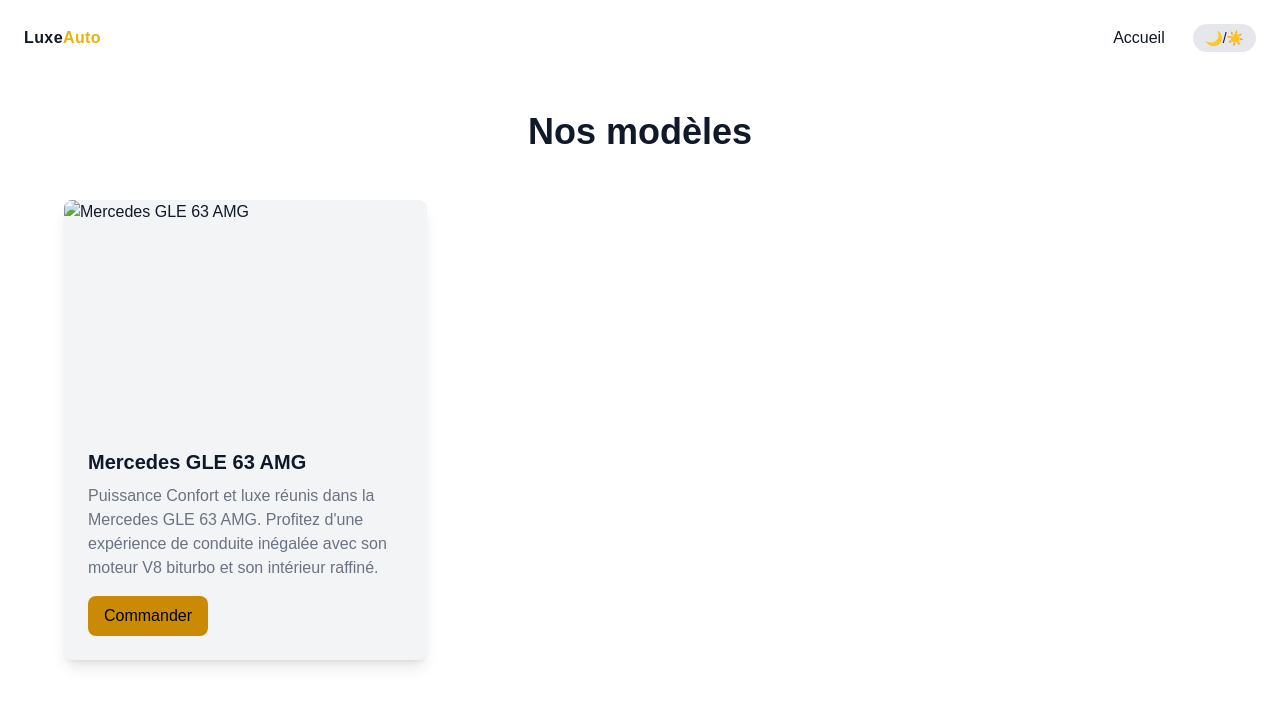
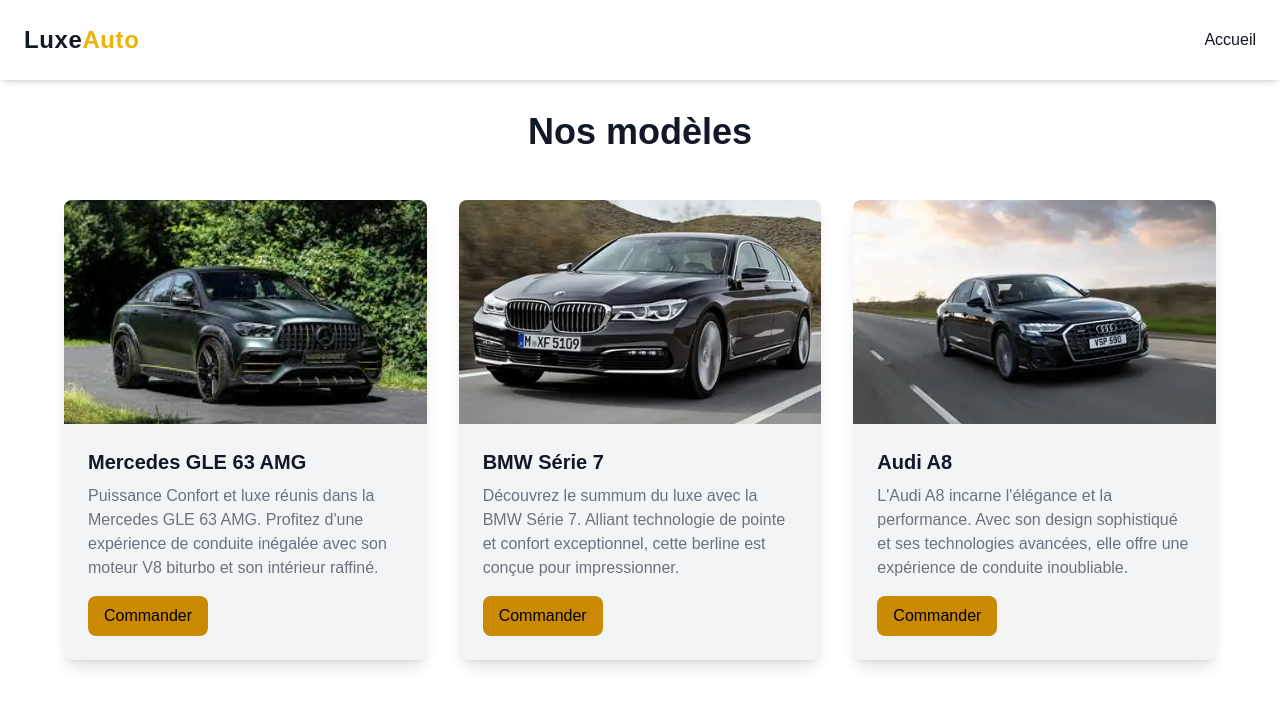
Before and after one commit to Ange20060/Ange20060.github.io, a plain HTML site: page modele.html in a window 1280 px wide. Drawn offline with nearby package versions, Linux system fonts and the light colour scheme.

Commit message:
correctin et mise a jour

```diff
--- a/asset/script.js
+++ b/asset/script.js
@@ -1,12 +1,12 @@
 // thème jour et nuit
-const themeToggle = document.getElementById('theme-toggle');
+const themeToggle = document.getElementById('themeToggle');
 themeToggle.addEventListener('click', () => {
     document.documentElement.classList.toggle('dark');
 });
 // commande whatsapp
-function oderWhatsApp(modelName) {
+function orderWhatsApp(modelName) {
     const phoneNumber = '22946617514'; // Remplacez par le numéro de téléphone souhaité
     const message = `Bonjour, je souhaite commander le modèle : ${modelName}`;
-    const url = `https://wa.me/${22946617514}?text=${encodeURIComponent(message)}`;
+    const url = `https://wa.me/${phoneNumber}?text=${encodeURIComponent(message)}`;
     window.open(url, '_blank');
 }
--- a/modele.html
+++ b/modele.html
@@ -9,13 +9,11 @@
     <link rel="stylesheet" href="asset/style.css">
 </head>
 <body class="bg-white text-gray-900 dark:bg-gray-900 dark:text-gray-100 transition-colors duration-500">
-    <header class="flex justify-between items-center p-6 shadows-md bg-white/70 dark:bg-gray-800/70 backdrop-blur-md fixed top-0 left-0 w-full z-50">
-        <h1 class="tex-2xl font-bold tracking-wide">Luxe<span class="text-yellow-500">Auto</span></h1>
+    <header class="flex justify-between items-center p-6 shadow-md bg-white/70 dark:bg-gray-800/70 backdrop-blur-md fixed top-0 left-0 w-full z-50">
+        <h1 class="text-2xl font-bold tracking-wide">Luxe<span class="text-yellow-500">Auto</span></h1>
         <nav class="space-x-6">
             <a href="index.html" class="hover:text-yellow-500">Accueil</a>
-            <button id="themeToggle" class="ml-4 bg-gray-200 dark:bg-gray-700 px-3 py-1 rounded-full text-sm">
-                🌙/☀️
-            </button>
+
         </nav>
 
     </header>
@@ -24,15 +22,37 @@
         <div class="grid md:grid-cols-3 gap-8 max-w-6xl mx-auto">
             <!-- Modèle de voiture  -->
             <div class="bg-gray-100 dark:bg-gray-800 rounded-lg shadow-lg overflow-hidden hover:scale-105  transition ">
-                <img src="assets/gle63.jpg" alt="Mercedes GLE 63 AMG" class="w-full h-56 object-cover">
+                <img src="asset/gle63.jpeg" alt="Mercedes GLE 63 AMG" class="w-full h-56 object-cover">
                 <div class="p-6">
                     <h3 class="text-xl font-semibold mb-2">Mercedes GLE 63 AMG</h3>
                     <p class="text-gray-500 dark:text-gray-300 mb-4">
                         Puissance Confort et luxe réunis dans la Mercedes GLE 63 AMG. Profitez d'une expérience de conduite inégalée avec son moteur V8 biturbo et son intérieur raffiné.
                     </p>
-                    <button onclick="orderWhatsApp('Mercedes GLE 63 AMG')" class="bg-yellow-600 text-black font-medium px-4 py-2 rounded-lg trznsition">Commander</button>
+                    <button onclick="orderWhatsApp('Mercedes GLE 63 AMG')" class="bg-yellow-600 text-black font-medium px-4 py-2 rounded-lg transition">Commander</button>
                 </div>
+            </div>
+            <!-- Modèle de voiture  -->
                    <!-- Dupliquer pour d'autre  -->
+            <div class="bg-gray-100 dark:bg-gray-800 rounded-lg shadow-lg overflow-hidden hover:scale-105 transition">
+                <img src="asset/bmw7.jpg" alt="BMW Série 7" class="w-full h-56 object-cover">
+                <div class="p-6">
+                    <h3 class="text-xl font-semibold mb-2">BMW Série 7</h3>
+                    <p class="text-gray-500 dark:text-gray-300 mb-4">
+                        Découvrez le summum du luxe avec la BMW Série 7. Alliant technologie de pointe et confort exceptionnel, cette berline est conçue pour impressionner.
+                    </p>
+                    <button onclick="orderWhatsApp('BMW Série 7')" class="bg-yellow-600 text-black font-medium px-4 py-2 rounded-lg transition">Commander</button>
+                </div>
+            </div>
+            <!-- Modèle de voiture  -->
+            <div class="bg-gray-100 dark:bg-gray-800 rounded-lg shadow-lg overflow-hidden hover:scale-105 transition">
+                <img src="asset/audiA8.jpg" alt="Audi A8" class="w-full h-56 object-cover">
+                <div class="p-6">
+                    <h3 class="text-xl font-semibold mb-2">Audi A8</h3>
+                    <p class="text-gray-500 dark:text-gray-300 mb-4">
+                        L'Audi A8 incarne l'élégance et la performance. Avec son design sophistiqué et ses technologies avancées, elle offre une expérience de conduite inoubliable.
+                    </p>
+                    <button onclick="orderWhatsApp('Audi A8')" class="bg-yellow-600 text-black font-medium px-4 py-2 rounded-lg transition">Commander</button>
+                </div>
         </div>
     </main>
         <script src="asset/script.js"></script>
```
Also changed, not shown: index.html (+10 -18 lines), asset/audiA8.jpg (added), asset/bmw7.jpg (added).
